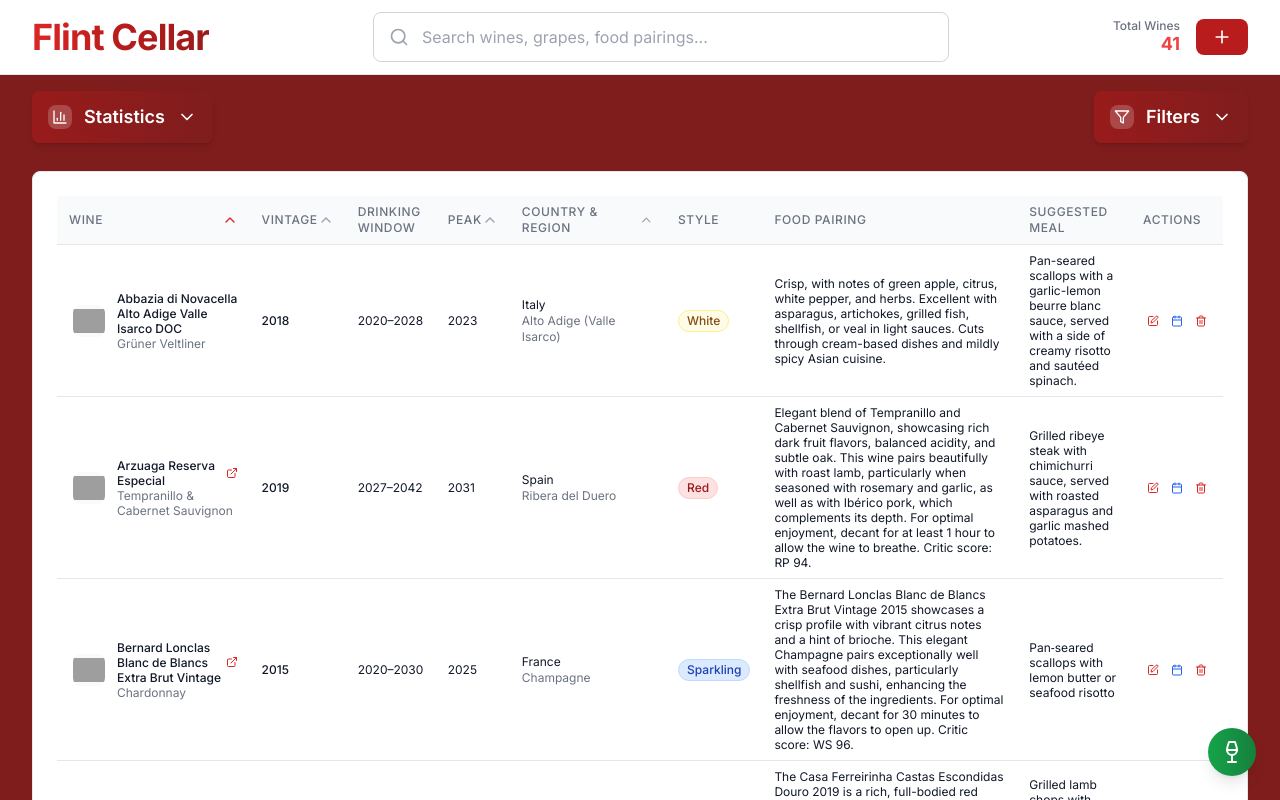
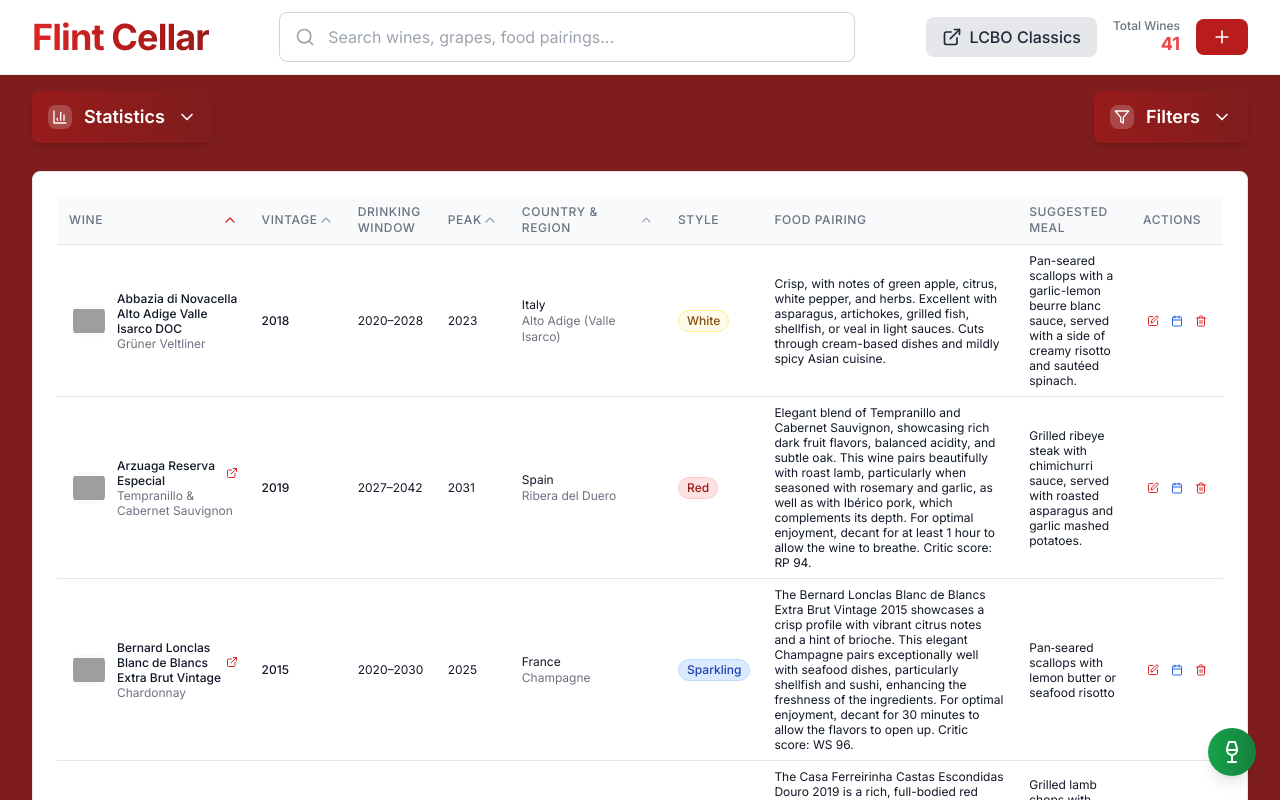
Before and after one commit to fellot/flint, a Next.js app: page / in a window 1280 px wide. Shown: the top 800 px of the page. Built offline with nearby package versions, Linux system fonts and the light colour scheme; grey boxes are pictures that could not be loaded.

Commit message:
Update page.tsx

```diff
--- a/app/page.tsx
+++ b/app/page.tsx
@@ -7,7 +7,7 @@ import WineTable from '@/components/WineTable';
 import WineFiltersComponent from '@/components/WineFilters';
 import AIWineModal from '@/components/AIWineModal';
 import SommelierWidget from '@/components/SommelierWidget';
-import { Plus, Wine as WineIcon, BarChart3, MapPin, Palette, Calendar, Search, ChevronDown, ChevronUp, Filter, Globe } from 'lucide-react';
+import { Plus, Wine as WineIcon, BarChart3, MapPin, Palette, Calendar, Search, ChevronDown, ChevronUp, Filter, Globe, ExternalLink } from 'lucide-react';
 
 export default function Home() {
   const [wines, setWines] = useState<Wine[]>([]);
@@ -367,6 +367,15 @@ export default function Home() {
             </div>
 
             <div className="flex items-center space-x-4">
+              <a
+                href="https://www.lcbo.com/content/lcbo/en/vintages/classics-collection.html"
+                target="_blank"
+                rel="noopener noreferrer"
+                className="btn-secondary flex items-center space-x-2"
+              >
+                <ExternalLink className="h-5 w-5" />
+                <span>LCBO Classics</span>
+              </a>
               <div className="text-right">
                 <div className="text-xs text-gray-500 font-medium leading-tight">{getDynamicWineLabel()}</div>
                 <div className="text-lg font-bold text-red-500 leading-tight">
```
